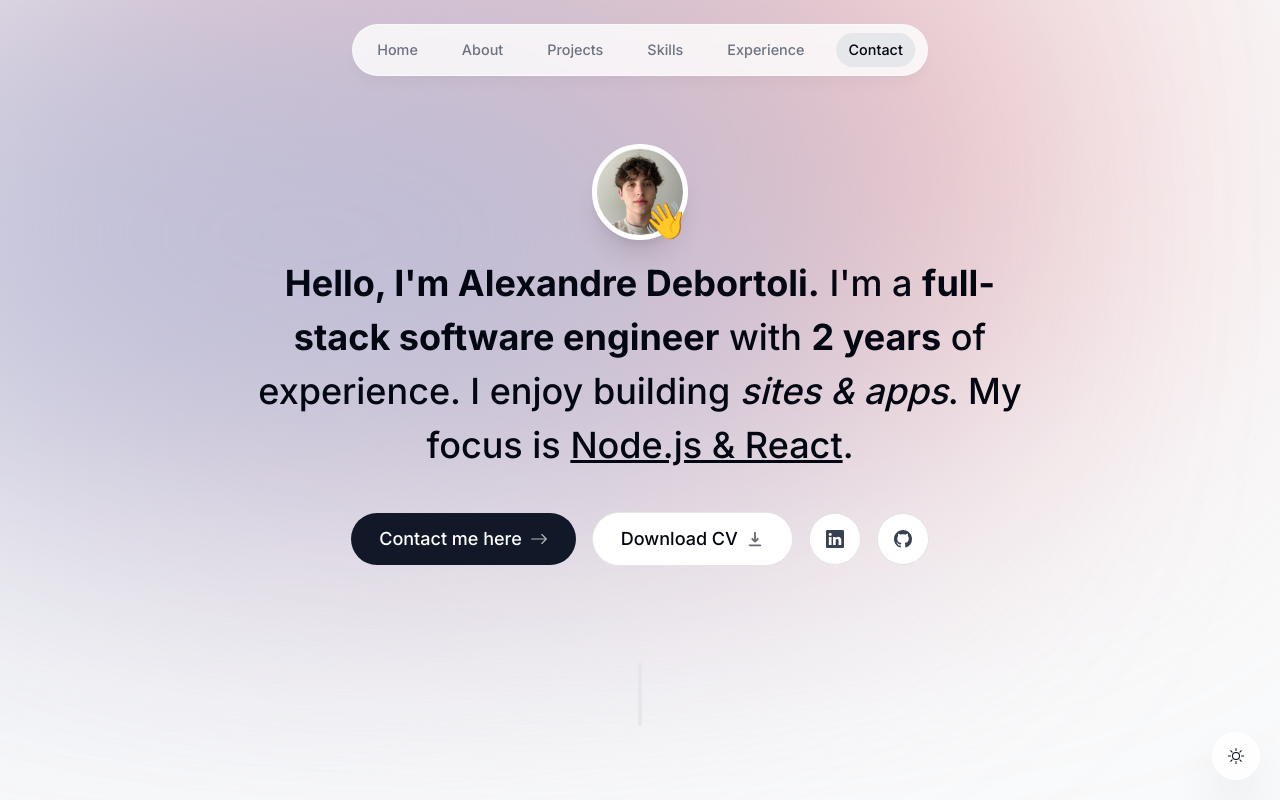
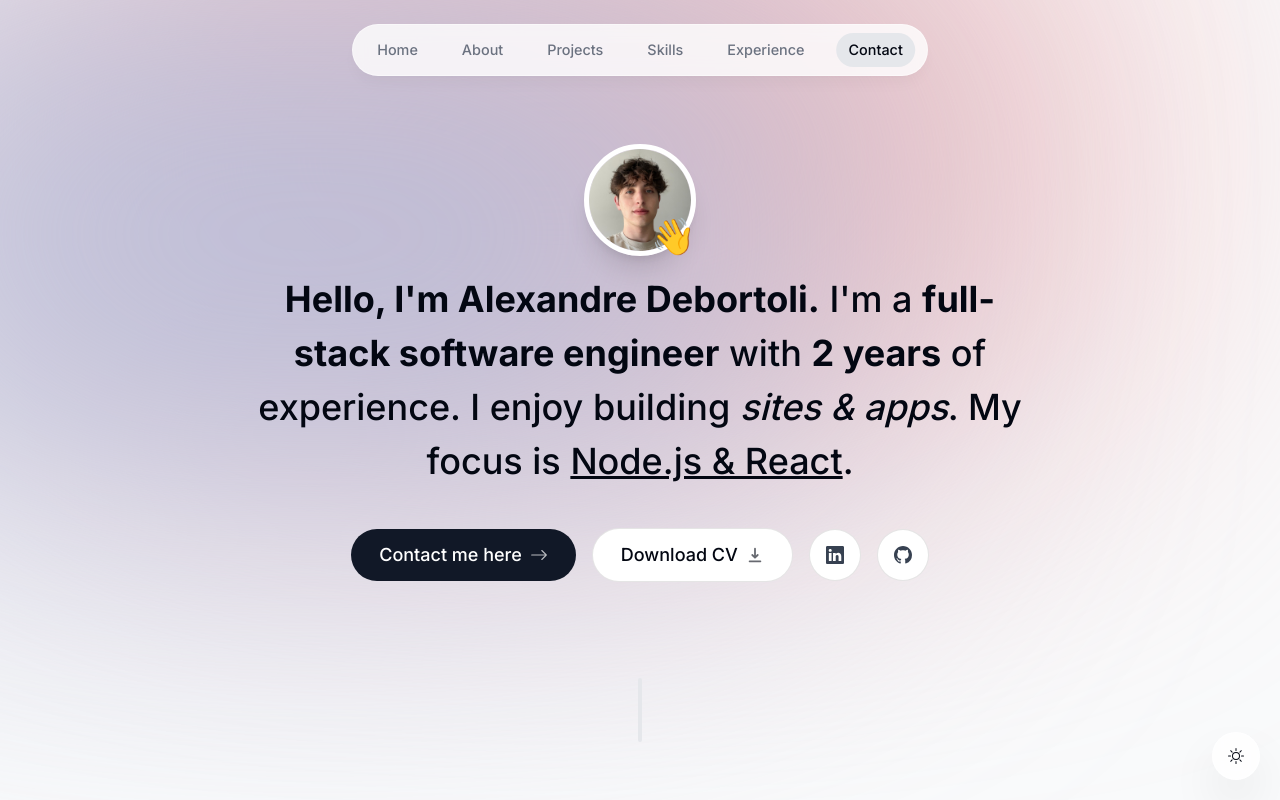
Before and after one commit to alexandredebortoli/personal-portfolio, a Next.js app: page / in a window 1280 px wide. Shown: the top 800 px of the page. Built offline with nearby package versions, Linux system fonts and the light colour scheme; no server answers.

Commit message:
fix: intro profile photo layout

```diff
--- a/app/ui/intro.tsx
+++ b/app/ui/intro.tsx
@@ -31,12 +31,10 @@ export default function Intro() {
           >
             <Image
               src={profilePhoto}
-              alt="Ricardo portrait"
-              width="192"
-              height="192"
+              alt="Alexandre portrait"
               quality="95"
               priority={true}
-              className="h-24 w-24 rounded-full object-cover border-[0.35rem] border-white shadow-xl"
+              className="h-28 w-28 rounded-full object-cover border-[0.35rem] border-white shadow-xl"
             />
           </motion.div>
 
```
